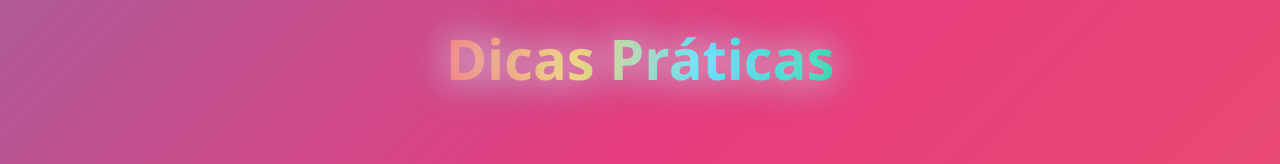
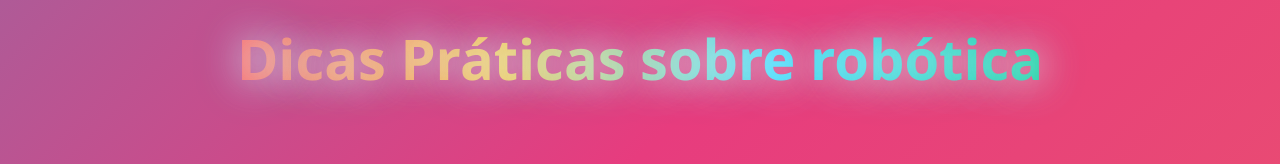
Before and after one commit to julio2024123-a11y/dicas-praticas, a plain HTML site: page index.html in a window 1280 px wide. Shown: the top 164 px of the page. Drawn offline with Linux system fonts and the light colour scheme.

Commit message:
Update index.html

```diff
--- a/index.html
+++ b/index.html
@@ -132,7 +132,7 @@
 </head>
 <body>
     <header>
-        <h1>Dicas Práticas</h1>
+        <h1>Dicas Práticas sobre robótica</h1>
     </header>
 
     <main>
```
